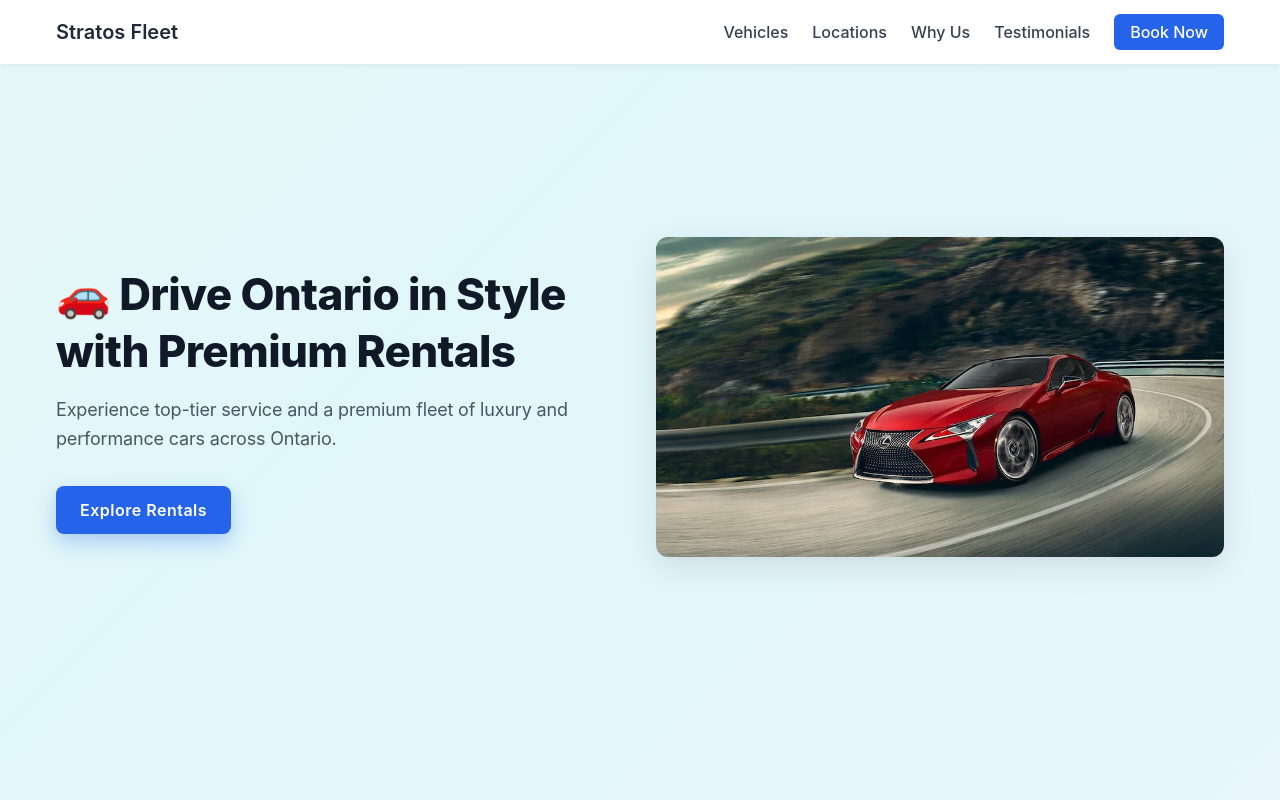
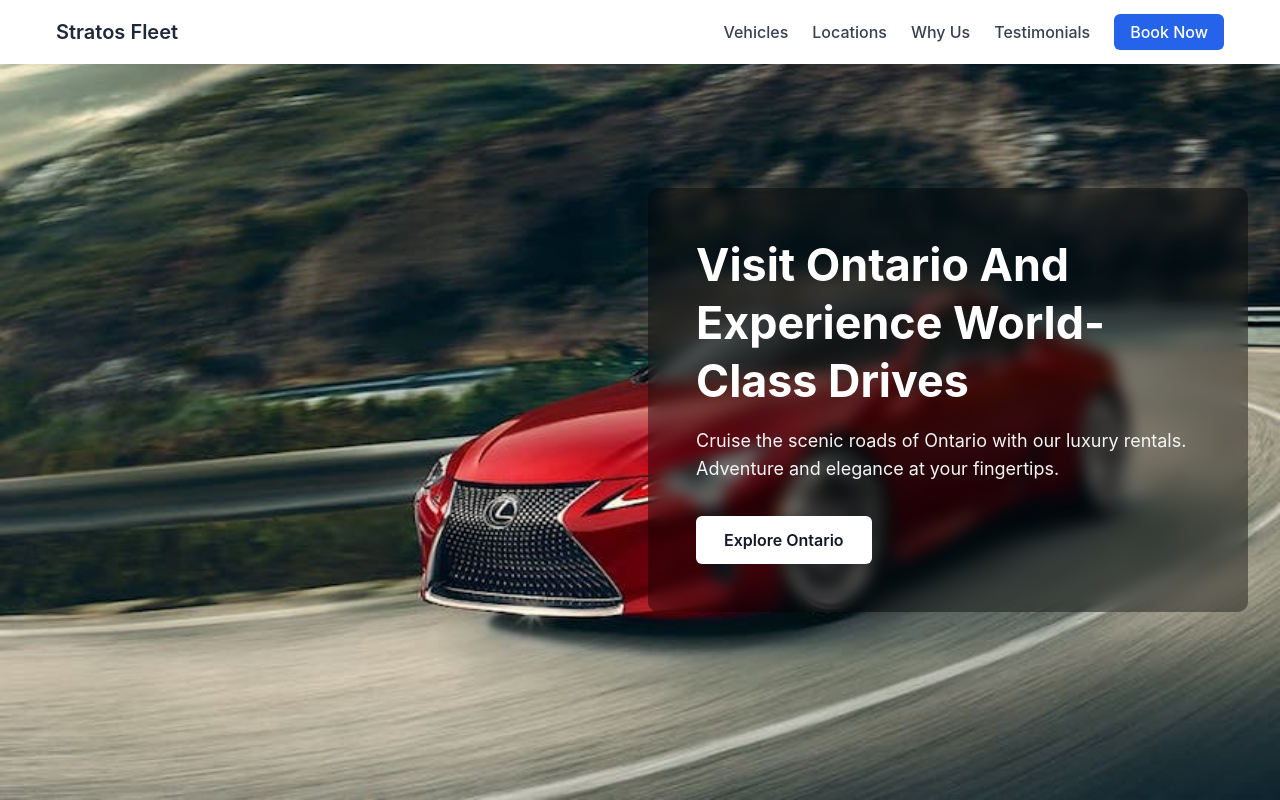
Before and after one commit to sergiopele/carRentalServiceCad, a React (Vite) app in the folder ontario-premium-rentals/: page / in a window 1280 px wide. Shown: the top 800 px of the page. Built offline with nearby package versions, Linux system fonts and the light colour scheme.

Commit message:
updating  hero component to visually resemble the Dubai tourism website

```diff
--- a/ontario-premium-rentals/src/components/Hero.jsx
+++ b/ontario-premium-rentals/src/components/Hero.jsx
@@ -3,19 +3,13 @@ import '../styles/Hero.css';
 export default function Hero() {
   return (
     <section className="hero-section">
-      <div className="hero-content">
+      <div className="hero-overlay">
         <div className="hero-text">
-          <h1>
-            🚗 Drive Ontario in Style <br />
-            with Premium Rentals
-          </h1>
+          <h1>Visit Ontario And<br />Experience World-Class Drives</h1>
           <p>
-            Experience top-tier service and a premium fleet of luxury and performance cars across Ontario.
+            Cruise the scenic roads of Ontario with our luxury rentals. Adventure and elegance at your fingertips.
           </p>
-          <a href="#vehicles" className="hero-btn">Explore Rentals</a>
-        </div>
-        <div className="hero-image">
-          <img src="/hero-car.png" alt="Luxury car" />
+          <a href="#vehicles" className="hero-btn">Explore Ontario</a>
         </div>
       </div>
     </section>
--- a/ontario-premium-rentals/src/styles/Hero.css
+++ b/ontario-premium-rentals/src/styles/Hero.css
@@ -1,120 +1,66 @@
 .hero-section {
   height: 100vh;
+  background: url('/hero-car.png') no-repeat center center/cover;
   display: flex;
-  justify-content: center;
   align-items: center;
-  background: linear-gradient(-45deg, #f0f4ff, #e0f7fa, #fff8f0, #f0f0f0);
-  background-size: 400% 400%;
-  animation: gradientAnimation 12s ease infinite;
+  justify-content: flex-end;
+  padding: 0 2rem;
   font-family: 'Inter', sans-serif;
   position: relative;
-  z-index: 1;
-  padding: 0 1rem;
+  color: white;
 }
 
-@keyframes gradientAnimation {
-  0% {
-    background-position: 0% 50%;
-  }
-  50% {
-    background-position: 100% 50%;
-  }
-  100% {
-    background-position: 0% 50%;
-  }
-}
-
-.hero-content {
-  max-width: 1200px;
-  margin: 0 auto;
-  padding: 0 1rem;
-  display: grid;
-  grid-template-columns: 1fr;
-  align-items: center;
-  gap: 2rem;
-}
-
-@media (min-width: 768px) {
-  .hero-content {
-    grid-template-columns: 1fr 1fr;
-  }
-}
-
-@media (min-width: 768px) and (max-width: 1024px) {
-  .hero-content {
-    max-width: 90%;
-  }
-
-  .hero-section {
-    padding-left: 2rem;
-    padding-right: 2rem;
-  }
-}
-
-.hero-text {
-  display: flex;
-  flex-direction: column;
-  align-items: flex-start;
+.hero-overlay {
+  background: rgba(0, 0, 0, 0.4); /* dark overlay for contrast */
+  padding: 3rem;
+  max-width: 600px;
+  border-radius: 10px;
+  backdrop-filter: blur(8px);
+  -webkit-backdrop-filter: blur(8px);
 }
 
 .hero-text h1 {
-  font-size: 2.75rem;
-  font-weight: 800;
-  color: #111827;
+  font-size: 2.8rem;
+  font-weight: 700;
+  line-height: 1.3;
   margin-bottom: 1rem;
-  line-height: 1.3;
-  letter-spacing: -0.015em;
-  font-feature-settings: "liga", "kern";
-  text-rendering: optimizeLegibility;
 }
 
 .hero-text p {
   font-size: 1.125rem;
-  color: #4b5563;
   margin-bottom: 2rem;
-  font-weight: 400;
-  letter-spacing: -0.01em;
   line-height: 1.6;
+  color: #f3f4f6;
 }
 
 .hero-btn {
-  background-color: #2563eb;
-  color: white;
-  padding: 0.75rem 1.5rem;
-  border-radius: 8px;
+  background-color: white;
+  color: #111827;
+  padding: 0.75rem 1.75rem;
+  border-radius: 6px;
   text-decoration: none;
   font-weight: 600;
   transition: background-color 0.3s ease, transform 0.2s ease;
-  box-shadow: 0 8px 20px rgba(37, 99, 235, 0.3);
   display: inline-block;
-  letter-spacing: 0.5px;
-  align-self: flex-start;
+  font-size: 1rem;
 }
 
 .hero-btn:hover {
-  background-color: #1d4ed8;
+  background-color: #f3f4f6;
   transform: translateY(-2px);
-  color: white;
 }
 
-.hero-image img {
-  max-width: 100%;
-  border-radius: 12px;
-  box-shadow: 0 10px 30px rgba(0, 0, 0, 0.1);
-}
-
+/* Mobile Styling */
 @media (max-width: 768px) {
   .hero-section {
-    padding-top: 6rem;
-    min-height: auto;
-  }
-
-  .hero-content {
+    justify-content: center;
+    padding: 2rem 1rem;
     text-align: center;
   }
 
-  .hero-text {
-    align-items: center;
+  .hero-overlay {
+    padding: 2rem;
+    max-width: 100%;
   }
 
   .hero-text h1 {
@@ -126,6 +72,6 @@
   }
 
   .hero-btn {
-    align-self: center;
+    width: 100%;
   }
 }
```
Also changed, not shown: ontario-premium-rentals/code_awareness.txt, 1 other file (tests, documents, lock files or other folders).
